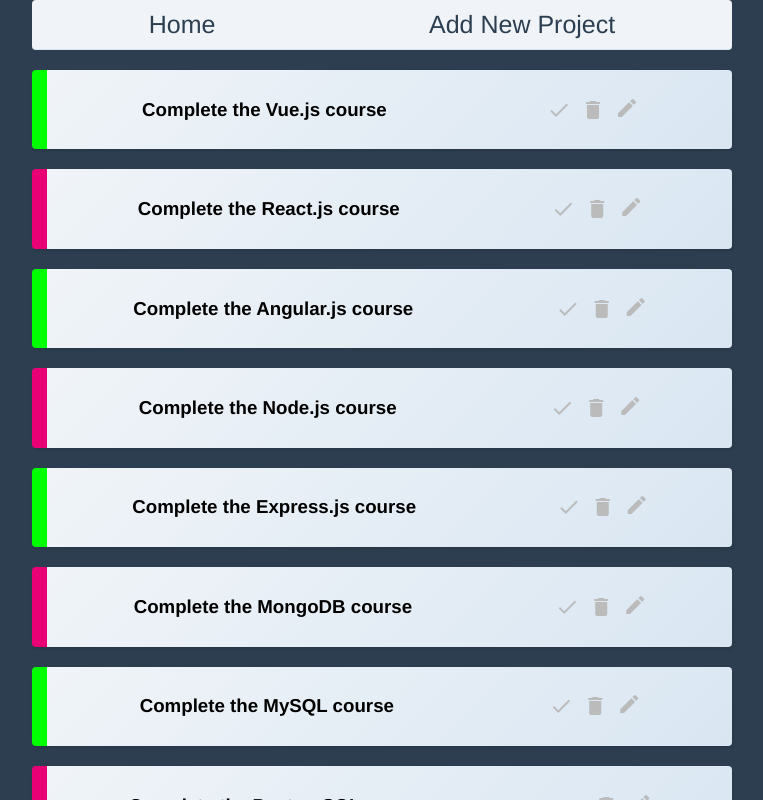
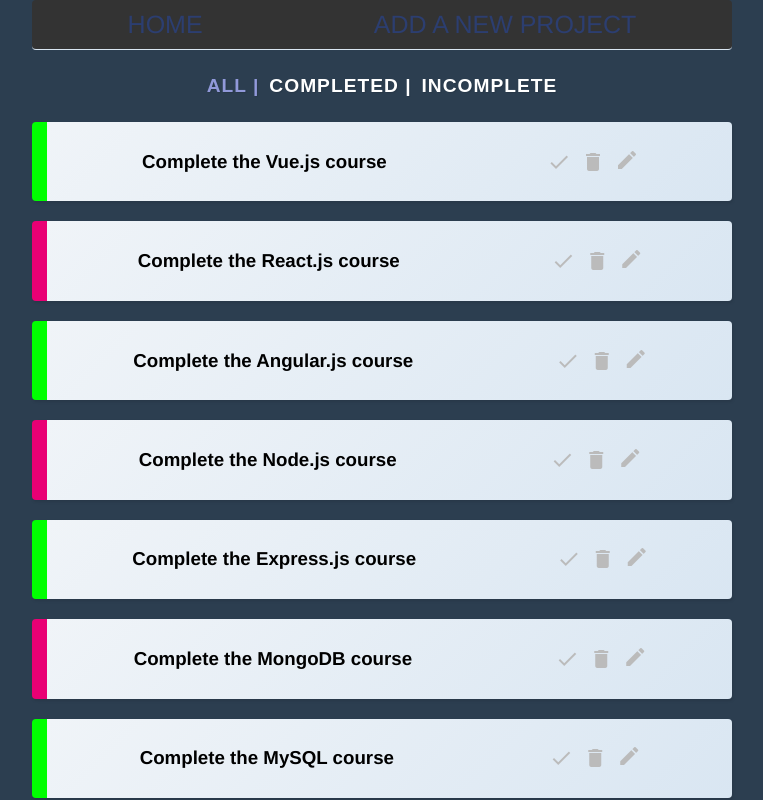
Before and after one commit to Shohjahon-Front/Task_manager, a Vue app: page / in a window 1280 px wide. Shown: the top 800 px of the page, without its empty margins (258-1021 px from the left). Built offline with nearby package versions, Linux system fonts and the light colour scheme; data requests are answered from the project's data file.

Commit message:
Filter project added

```diff
--- /dev/null
+++ b/src/components/FilterProject.vue
@@ -0,0 +1,52 @@
+<template>
+    <div class="filter-nav">
+        <button @click="filterProjects('all')" :class="{ active: current === 'all' }">All |</button>
+        <button @click="filterProjects('completed')" :class="{ active: current === 'completed' }">Completed |</button>
+        <button @click="filterProjects('incomplete')" :class="{ active: current === 'incomplete' }">Incomplete</button>
+    </div>
+</template>
+
+<script>
+export default {
+    props: {
+        current: {
+            type: String,
+            required: true
+        }
+    },
+    name: 'FilterProject',
+    methods: {
+        filterProjects(filter) {
+            this.$emit('filter-projects', filter)
+        }
+    }
+}
+</script>
+
+<style scoped>
+.filter-nav {
+    display: flex;
+    justify-content: center;
+    margin: 20px 0;
+}
+.filter-nav button {
+    background: none;
+    border: none;
+    color: #fff;
+    outline: none;
+    font-size: 1.2rem;
+    font-weight: bold;
+    text-transform: uppercase;
+    letter-spacing: 1px;
+    text-shadow: 1px 1px 1px rgba(0, 0, 0, 0.1);
+    cursor: pointer;
+    padding: 5px;
+    transition: 0.3s;
+}
+.filter-nav button:hover {
+    color: #3498db;
+}
+.filter-nav button.active {
+    color: #9199da;
+}
+</style>
--- a/src/components/Navbar.vue
+++ b/src/components/Navbar.vue
@@ -1,7 +1,7 @@
 <template>
     <div class="navbar">
-        <router-link to="/">Home</router-link>
-        <router-link to="/add">Add New Project</router-link>
+        <router-link to="/">HOME</router-link>
+        <router-link to="/add">ADD A NEW PROJECT</router-link>
     </div>
 </template>
 
@@ -12,13 +12,13 @@
         display: flex;
         justify-content: space-around;
         padding: 10px;
-        background-color: #f0f4f8;
+        background: #333;
         border-bottom: 1px solid #d9e6f2;
         border-radius: 4px;
     }
     .navbar a {
         text-decoration: none;
-        color: #2c3e50;
+        color: #2c3e70;
         font-size: 25px;
         transition: 0.3s;
     }
--- a/src/components/SingleProdject.vue
+++ b/src/components/SingleProdject.vue
@@ -20,7 +20,7 @@
 import axios from 'axios'
 
 export default {
-    name: 'SingleProdject',
+    name: 'SingleProject',
     props: {
         project: {
             type: Object,
--- a/src/views/HomeView.vue
+++ b/src/views/HomeView.vue
@@ -1,24 +1,39 @@
 <template>
   <div class="home">
-    <div v-for="project in projects" :key="project.id">
-      <SingleProdject :project="project" @project-deleted="handleProject" @project-updated="handleComplete" />
+    <FilterProject @filter-projects="currentFilter=$event" :current="currentFilter" />
+    <div v-for="project in filteredProjects" :key="project.id">
+      <SingleProject :project="project" @project-deleted="handleProject" @project-updated="handleComplete" />
     </div>
   </div>
 </template>
 
 <script>
 import axios from 'axios'
-import SingleProdject from '../components/SingleProdject.vue'
+import SingleProject from '../components/SingleProdject.vue'
+import FilterProject from '../components/FilterProject.vue'
 
 export default {
   name: 'HomeView',
   data () {
     return {
       projects: [],
+      currentFilter: 'all'
     }
   },
   components: {
-    SingleProdject
+    SingleProject,
+    FilterProject
+  },
+  computed: {
+    filteredProjects() {
+      if (this.currentFilter === 'all') {
+        return this.projects
+      } else if (this.currentFilter === 'completed') {
+        return this.projects.filter(project => project.completed)
+      } else if (this.currentFilter === 'incomplete') {
+        return this.projects.filter(project => !project.completed)
+      }
+    }
   },
   async mounted() {
     try {
```
